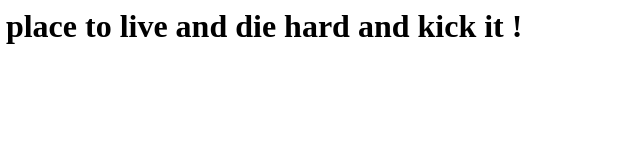
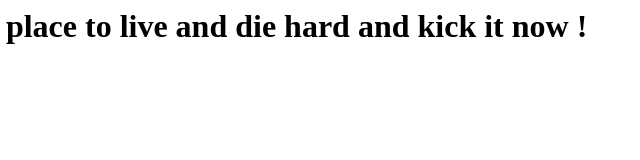
Before and after one commit to rohit-raj/example, a website: page views/index.html in a window 1280 px wide. Shown: the full height of the page, 326-966 px from the left. Drawn offline with nearby package versions, Linux system fonts and the light colour scheme.

Commit message:
Master: c commit

```diff
--- a/views/index.html
+++ b/views/index.html
@@ -9,6 +9,6 @@
 </script>
 </head>
 <body>
-<h1> Hello!!  World is a good place to live and die hard and kick it ! </h1>
+<h1> Hello!!  World is a good place to live and die hard and kick it now ! </h1>
 </body>
 </html>
```
